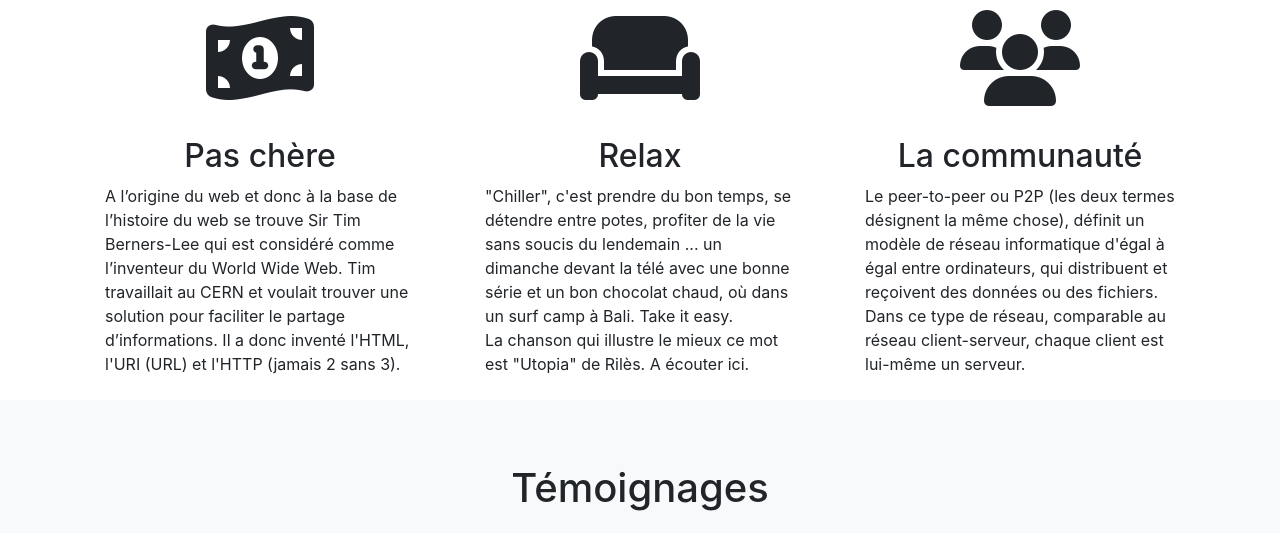
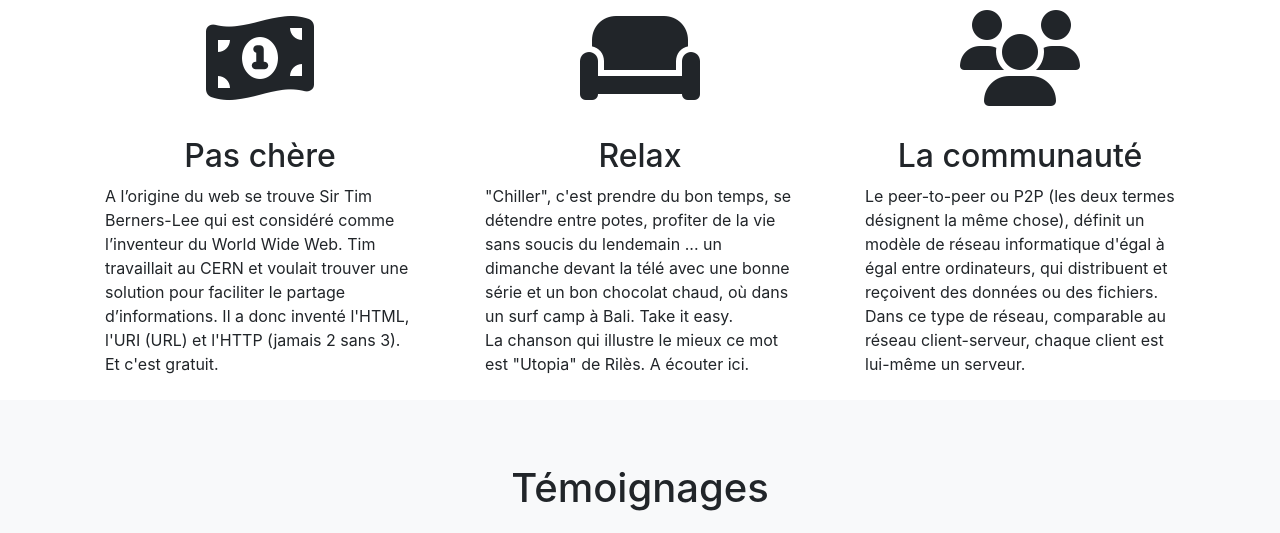
Before and after one commit to Gold3neye/Goldeneye.github.io, a plain HTML site: page index.html in a window 1280 px wide. Shown: the part 642-1175 px from the top of the page. Drawn offline with nearby package versions, Linux system fonts and the light colour scheme.

Commit message:
Update index.html

```diff
--- a/index.html
+++ b/index.html
@@ -63,7 +63,7 @@
               </div>
               <div class="card-body">
                 <h2 class="text-center">Pas chère</h2>
-                <p class="card-text">A l’origine du web et donc à la base de l’histoire du web se trouve Sir Tim Berners-Lee qui est considéré comme l’inventeur du World Wide Web. Tim travaillait au CERN et voulait trouver une solution pour faciliter le partage d’informations. Il a donc inventé l'HTML, l'URI (URL) et l'HTTP (jamais 2 sans 3).</p>
+                <p class="card-text">A l’origine du web se trouve Sir Tim Berners-Lee qui est considéré comme l’inventeur du World Wide Web. Tim travaillait au CERN et voulait trouver une solution pour faciliter le partage d’informations. Il a donc inventé l'HTML, l'URI (URL) et l'HTTP (jamais 2 sans 3). <br>Et c'est gratuit.</p>
               </div>
             </div>
 
```
